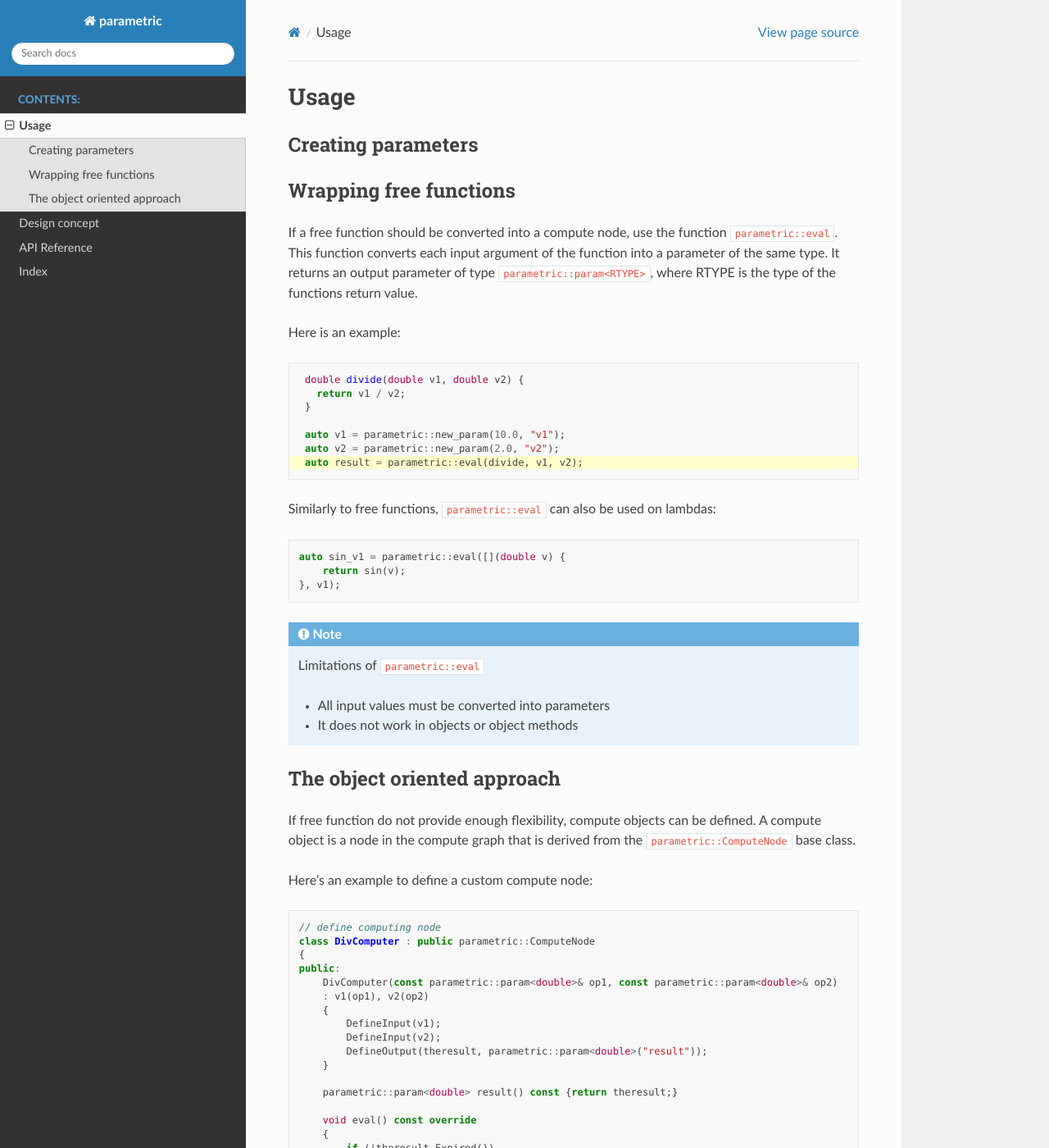
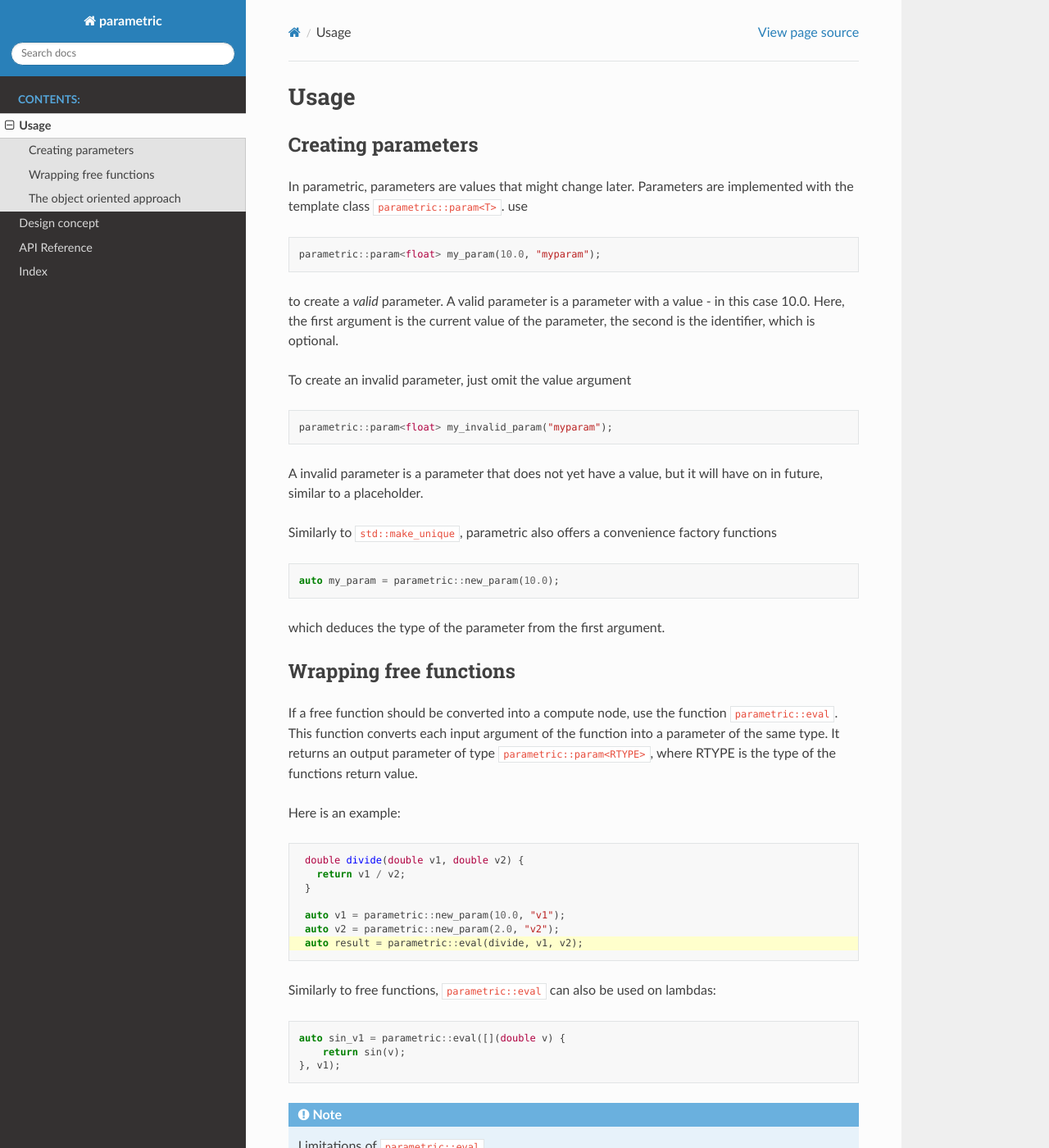
Before and after one commit to grunk-dev/parametric, a Sphinx documentation site: the page built from docs/usage.rst, in a window 1280 px wide and 1400 px high. Shown: the whole window at 82% size. Built offline with Sphinx 7.4.7 and the Read the Docs theme 2.0.0, drawn with Linux system fonts in a browser that asks for light colours; some of the changed text lies outside the part shown.

Commit message:
More on docs

```diff
--- a/docs/usage.rst
+++ b/docs/usage.rst
@@ -5,6 +5,35 @@ Usage
 
 Creating parameters
 -------------------
+
+In parametric, parameters are values that might change later. Parameters are
+implemented with the template class ``parametric::param<T>``. use
+
+
+.. code-block:: cpp
+
+    parametric::param<float> my_param(10.0, "myparam");
+
+to create a *valid* parameter. A valid parameter is a parameter with a value - in this case 10.0.
+Here, the first argument is the current value of the parameter, the second is the identifier, which is optional.
+
+To create an invalid parameter, just omit the value argument
+
+.. code-block:: cpp
+
+    parametric::param<float> my_invalid_param("myparam");
+
+A invalid parameter is a parameter that does not yet have a value, but it will have on in future,
+similar to a placeholder.
+
+Similarly to ``std::make_unique``, parametric also offers a convenience factory functions
+
+.. code-block:: cpp
+
+    auto my_param = parametric::new_param(10.0);
+
+which deduces the type of the parameter from the first argument.
+
 
 Wrapping free functions
 -----------------------
@@ -42,10 +71,25 @@ Similarly to free functions, ``parametric::eval`` can also be used on lambdas:
    - All input values must be converted into parameters
    - It does not work in objects or object methods
 
+Of course, the limitations can be overcome by creating convenience functions that encapsulate
+the call to ``parametric::eval``:
+
+.. code-block:: cpp
+
+    parametric::param<double> p_pow(const parametric::param<double>& base, double exponent) {
+        return parametric::eval([exponent](double b) {
+            return pow(b, exponent);
+        }, base);
+    }
+
+In this example, only ``base`` goes in as a parameter whereas the exponent is constant
+and captured the the lambda.
+
+
 The object oriented approach
 ----------------------------
 
-If free function do not provide enough flexibility, compute objects
+If wrapping free functions do not provide enough flexibility, also compute objects
 can be defined. A compute object is a node in the compute graph
 that is derived from the ``parametric::ComputeNode`` base class.
 
@@ -53,7 +97,6 @@ Here's an example to define a custom compute node:
 
 .. code-block:: cpp
 
-    // define computing node
     class DivComputer : public parametric::ComputeNode
     {
     public:
```
Also changed, not shown: docs/api.rst (+23 -9 lines), docs/index.rst (+0 -8 lines), 2 other files.
